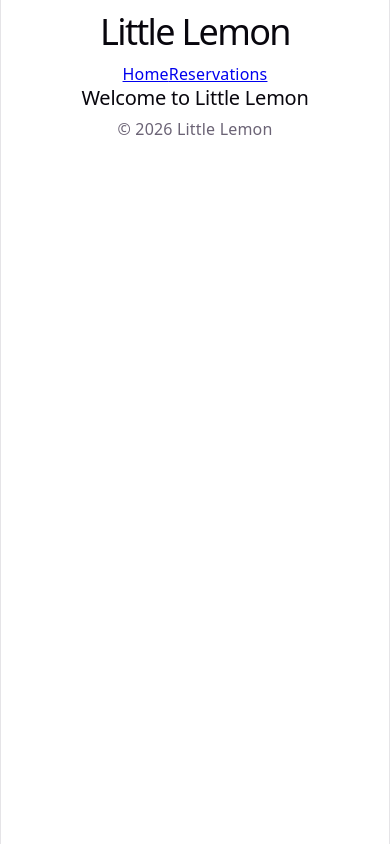
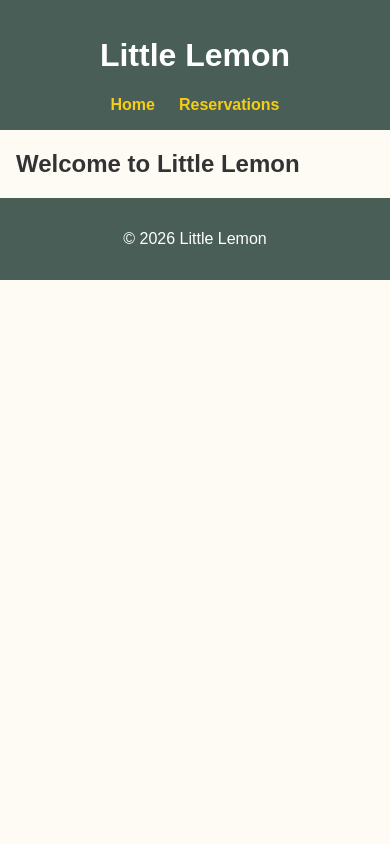
Before and after one commit to labedsalsabil072-dotcom/little-lemon, a React (Vite) app: page / in a window 390 px wide. Built offline with nearby package versions, Linux system fonts and the light colour scheme.

Commit message:
Add CSS styling and responsive layout

```diff
--- a/src/index.css
+++ b/src/index.css
@@ -1,111 +1,68 @@
-:root {
-  --text: #6b6375;
-  --text-h: #08060d;
-  --bg: #fff;
-  --border: #e5e4e7;
-  --code-bg: #f4f3ec;
-  --accent: #aa3bff;
-  --accent-bg: rgba(170, 59, 255, 0.1);
-  --accent-border: rgba(170, 59, 255, 0.5);
-  --social-bg: rgba(244, 243, 236, 0.5);
-  --shadow:
-    rgba(0, 0, 0, 0.1) 0 10px 15px -3px, rgba(0, 0, 0, 0.05) 0 4px 6px -2px;
-
-  --sans: system-ui, 'Segoe UI', Roboto, sans-serif;
-  --heading: system-ui, 'Segoe UI', Roboto, sans-serif;
-  --mono: ui-monospace, Consolas, monospace;
-
-  font: 18px/145% var(--sans);
-  letter-spacing: 0.18px;
-  color-scheme: light dark;
-  color: var(--text);
-  background: var(--bg);
-  font-synthesis: none;
-  text-rendering: optimizeLegibility;
-  -webkit-font-smoothing: antialiased;
-  -moz-osx-font-smoothing: grayscale;
-
-  @media (max-width: 1024px) {
-    font-size: 16px;
-  }
+body {
+  margin: 0;
+  font-family: Arial, sans-serif;
+  background: #fdfbf3;
+  color: #333;
 }
 
-@media (prefers-color-scheme: dark) {
-  :root {
-    --text: #9ca3af;
-    --text-h: #f3f4f6;
-    --bg: #16171d;
-    --border: #2e303a;
-    --code-bg: #1f2028;
-    --accent: #c084fc;
-    --accent-bg: rgba(192, 132, 252, 0.15);
-    --accent-border: rgba(192, 132, 252, 0.5);
-    --social-bg: rgba(47, 48, 58, 0.5);
-    --shadow:
-      rgba(0, 0, 0, 0.4) 0 10px 15px -3px, rgba(0, 0, 0, 0.25) 0 4px 6px -2px;
-  }
-
-  #social .button-icon {
-    filter: invert(1) brightness(2);
-  }
+header {
+  background: #495e57;
+  color: white;
+  padding: 16px;
+  text-align: center;
 }
 
-body {
+nav a {
+  color: #f4ce14;
+  margin: 0 12px;
+  text-decoration: none;
+  font-weight: bold;
+}
+
+main {
+  max-width: 480px;
+  margin: 24px auto;
+  padding: 0 16px;
+}
+
+form {
+  display: grid;
+  gap: 12px;
+}
+
+input,
+select,
+button {
+  padding: 10px;
+  font-size: 16px;
+}
+
+button {
+  background: #f4ce14;
+  border: none;
+  border-radius: 8px;
+  cursor: pointer;
+}
+
+button:disabled {
+  background: #ccc;
+  cursor: not-allowed;
+}
+
+p[role='alert'] {
+  color: #b00020;
   margin: 0;
 }
 
-#root {
-  width: 1126px;
-  max-width: 100%;
-  margin: 0 auto;
+footer {
   text-align: center;
-  border-inline: 1px solid var(--border);
-  min-height: 100svh;
-  display: flex;
-  flex-direction: column;
-  box-sizing: border-box;
+  padding: 16px;
+  background: #495e57;
+  color: white;
 }
 
-h1,
-h2 {
-  font-family: var(--heading);
-  font-weight: 500;
-  color: var(--text-h);
-}
-
-h1 {
-  font-size: 56px;
-  letter-spacing: -1.68px;
-  margin: 32px 0;
-  @media (max-width: 1024px) {
-    font-size: 36px;
-    margin: 20px 0;
+@media (max-width: 600px) {
+  main {
+    margin: 12px auto;
   }
 }
-h2 {
-  font-size: 24px;
-  line-height: 118%;
-  letter-spacing: -0.24px;
-  margin: 0 0 8px;
-  @media (max-width: 1024px) {
-    font-size: 20px;
-  }
-}
-p {
-  margin: 0;
-}
-
-code,
-.counter {
-  font-family: var(--mono);
-  display: inline-flex;
-  border-radius: 4px;
-  color: var(--text-h);
-}
-
-code {
-  font-size: 15px;
-  line-height: 135%;
-  padding: 4px 8px;
-  background: var(--code-bg);
-}
```
Also changed, not shown: src/App.css (deleted, +0 -184 lines).
